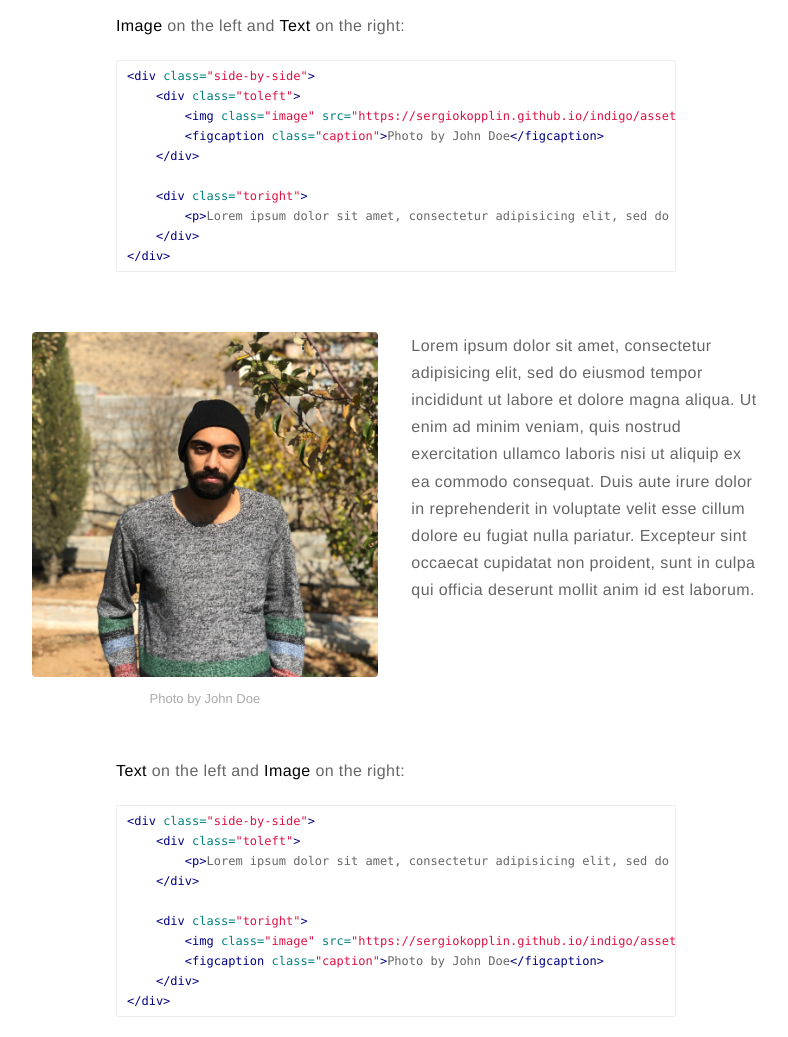
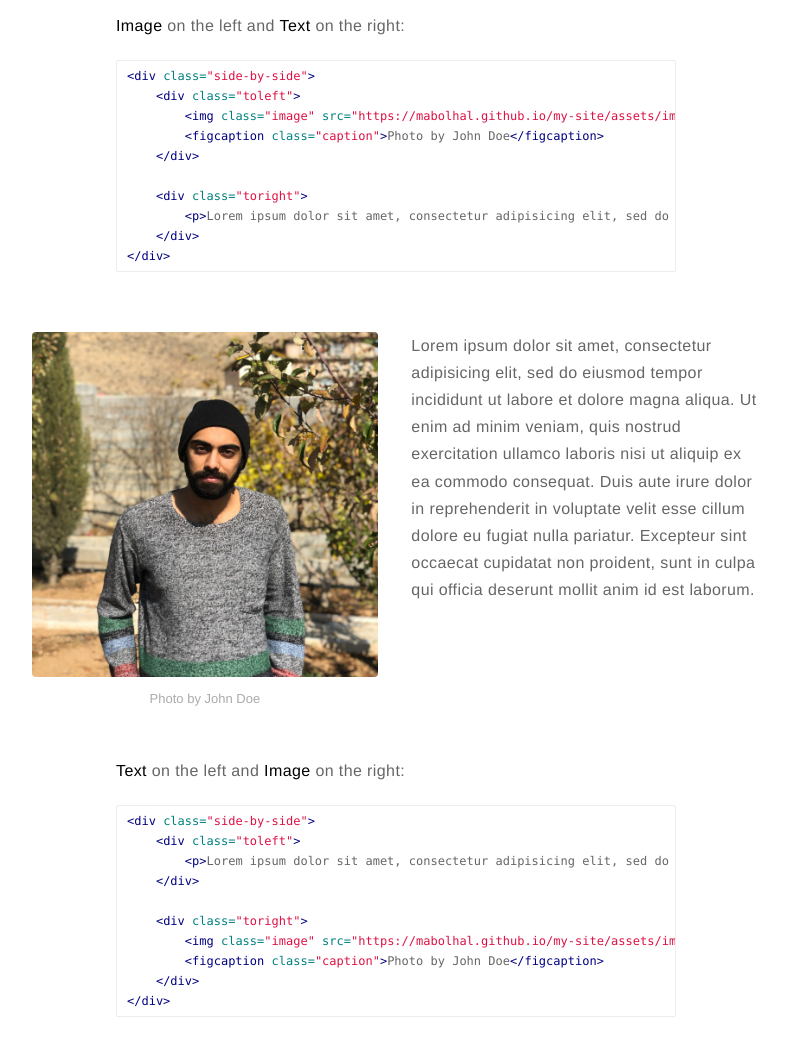
Before and after one commit to mabolhal/my-site, a Jekyll site: the page built from _posts/2015-02-24-markdown-extra-components.markdown, in a window 1280 px wide and 1400 px high, scrolled down 1068 px. Shown: the part 151-1188 px from the top of the window, without its empty margins (244-1032 px from the left). Built offline with Jekyll 4.4.1, drawn with Linux system fonts in a browser that asks for light colours.

Commit message:
more change

```diff
--- a/_config.yml
+++ b/_config.yml
@@ -8,7 +8,7 @@ description: A blog about technology and stuff related
 # if it's an external image, update below for true
 # better with square images
 external-image: false
-picture: assets/images/profile_photo.jpg
+picture: assets/images/profile.jpg
 
 # If you want to include your resume, set to true
 # and specify source (external or local).
@@ -16,7 +16,7 @@ resume: false
 resume-external: true
 resume-url: https://google.com/?q=my+resume
 
-url: https://sergiokopplin.github.io/indigo
+url: https://mabolhal.github.io/my-site
 # your url: https://USERNAME.github.io
 
 permalink: /:title/
```
Also changed, not shown: assets/images/profile.jpg, assets/images/profile_photo.jpg (deleted).
